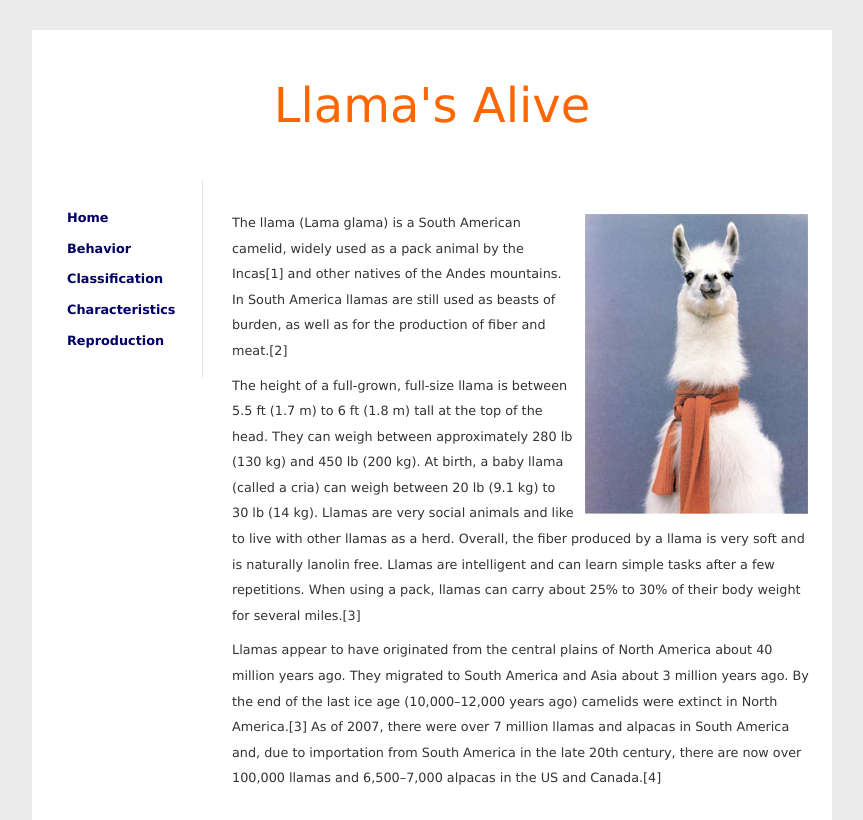
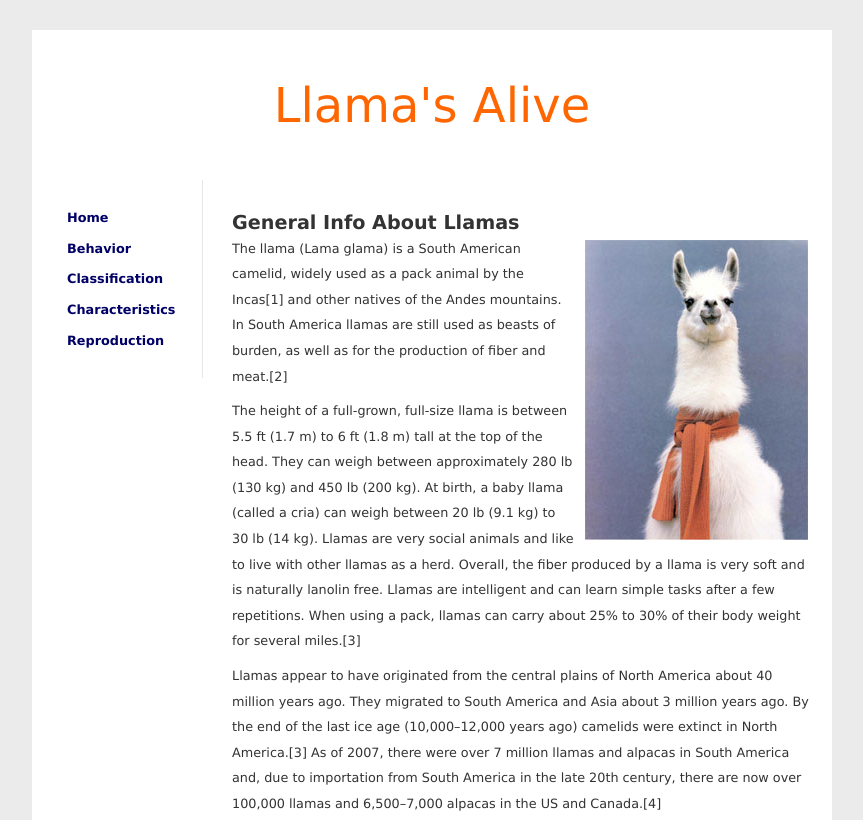
Before and after one commit to ceraeliza/llamasite2018, a plain HTML site: page index.html in a window 1280 px wide. Shown: the top 820 px of the page, without its empty margins (208-1071 px from the left). Drawn offline with Linux system fonts and the light colour scheme.

Commit message:
added header to index

```diff
--- a/index.html
+++ b/index.html
@@ -22,6 +22,7 @@
     </aside>
 
     <section id="maincontent">
+	<h2>General Info About Llamas</h2>
       <p><img src="images/llama01.jpg" alt="llama" width="223" height="300" class="alignright" >The llama (Lama glama) is a South American camelid, widely used as a pack animal by the Incas[1] and other natives of the Andes mountains. In South America llamas are still used as beasts of burden, as well as for the production of fiber and meat.[2]</p>
         <p>The height of a full-grown, full-size llama is between 5.5 ft (1.7 m) to 6 ft (1.8 m) tall at the top of the head. They can weigh between approximately 280 lb (130 kg) and 450 lb (200 kg). At birth, a baby llama (called a cria) can weigh between 20 lb (9.1 kg) to 30 lb (14 kg). Llamas are very social animals and like to live with other llamas as a herd. Overall, the fiber produced by a llama is very soft and is naturally lanolin free. Llamas are intelligent and can learn simple tasks after a few repetitions. When using a pack, llamas can carry about 25% to 30% of their body weight for several miles.[3]</p>
         <p>Llamas appear to have originated from the central plains of North America about 40 million years ago. They migrated to South America and Asia about 3 million years ago. By the end of the last ice age (10,000–12,000 years ago) camelids were extinct in North America.[3] As of 2007, there were over 7 million llamas and alpacas in South America and, due to importation from South America in the late 20th century, there are now over 100,000 llamas and 6,500–7,000 alpacas in the US and Canada.[4]</p>
```
